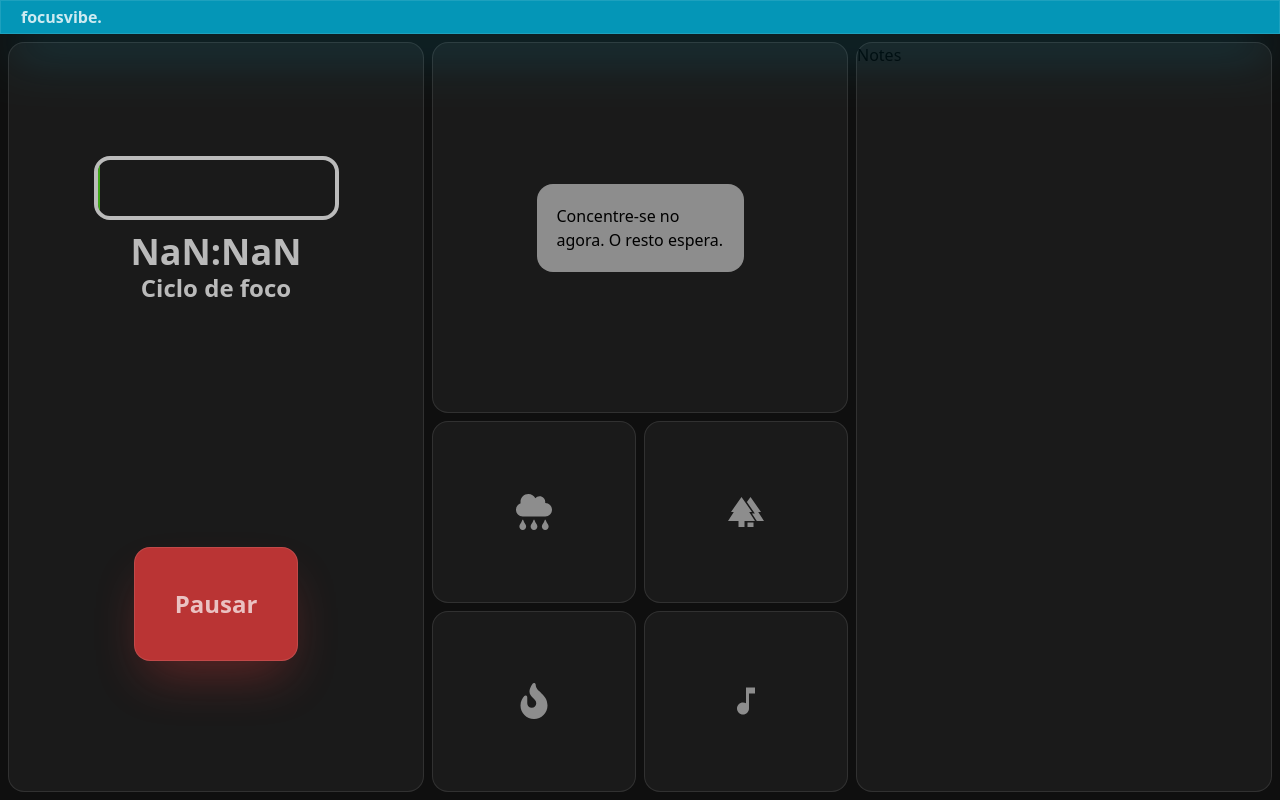
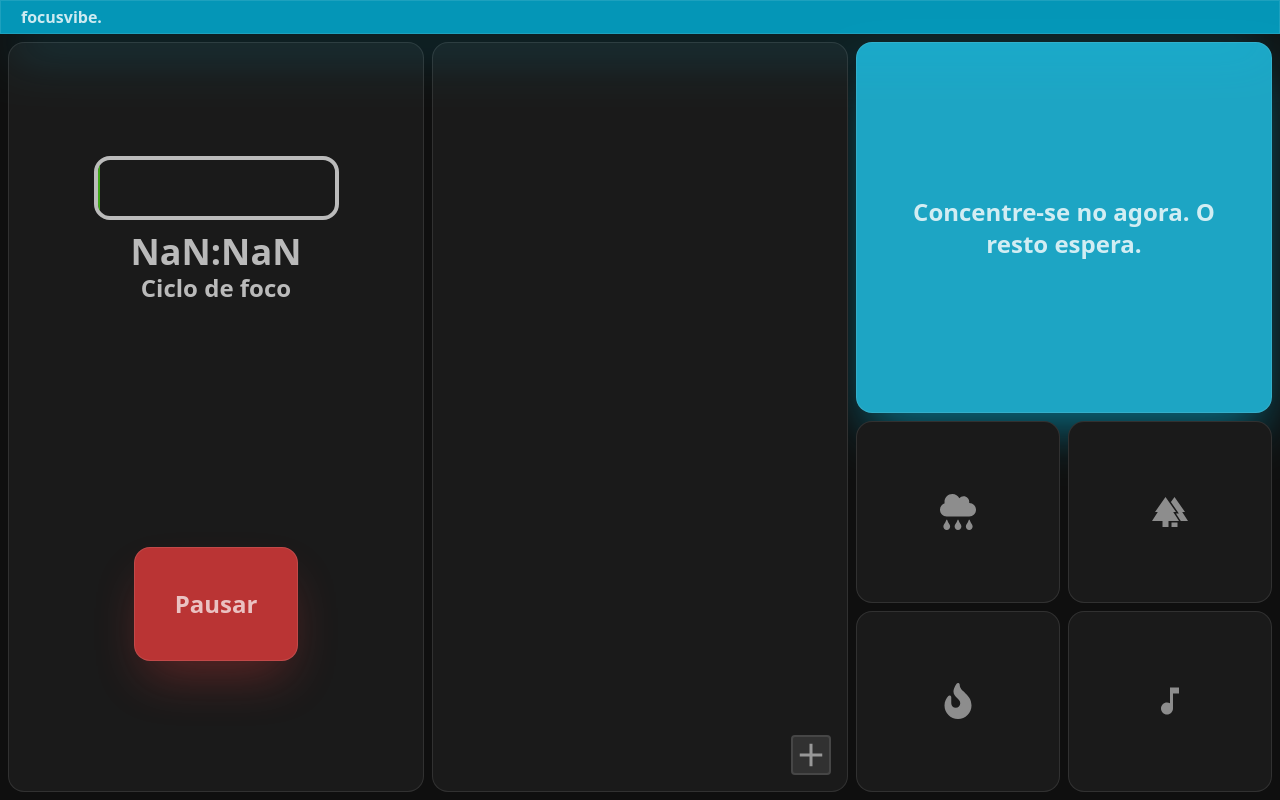
Before and after one commit to ypiaza/focusvibbe, a React (Vite) app: page / in a window 1280 px wide. Built offline with nearby package versions, Linux system fonts and the light colour scheme.

Commit message:
Logica da area de anotações

```diff
--- a/src/App.tsx
+++ b/src/App.tsx
@@ -11,11 +11,11 @@ const App = () => {
       <Header focus={focus} />
       <main  className="grid grid-cols-3 h-full p-2 gap-2">
         <Pomodoro />
+        <Notes />
         <div className="grid grid-rows-2 gap-2">
           <Sugestions />
           <PlayerSong focus={focus}/>
         </div>
-        <Notes />
       </main >
     </div>
   )
--- a/src/components/Notes.tsx
+++ b/src/components/Notes.tsx
@@ -1,6 +1,24 @@
+import { useState } from "react"
+import { IoMdAdd } from "react-icons/io";
+import { IoClose } from "react-icons/io5";
+
+
+
 const Notes = () => {
+  const [addNote, setAddNote] = useState<boolean | null>(false)
+
   return (
-    <div className="border bg-[#1a1a1a] border-white/10 rounded-2xl">Notes</div>
+    <div className="relative border bg-[#1a1a1a] border-white/10 rounded-2xl p-2">
+      <button onClick={() => setAddNote(true)} className="text-4xl text-white/50 border-2 border-white/10 rounded bg-white/10 absolute  cursor-pointer hover:border-white/50 hover:text-white/70 duration-300 bottom-4 right-4"><IoMdAdd /></button>
+
+      {/* Toda vez que o botãp de adicionar for clicado aparecerá um bloco para adicionar o lembrete, como a função de um post it */}
+
+      {addNote === true ? (
+        <div className="relative w-full h-30 bg-white/60 rounded-2xl shadow-2xl shadow-white/30 border border-white/20">
+          <button className="absolute right-3 top-3 text-2xl text-black/50 cursor-pointer"><IoClose /></button>
+        </div>
+      ) : addNote === false}
+    </div>
   )
 }
 
--- a/src/components/PlayerSong.tsx
+++ b/src/components/PlayerSong.tsx
@@ -17,9 +17,9 @@ const PlayerSong = () => {
           <div
             key={btn.name}
             onClick={() => handleClick(btn.name)}
-            style={isActive ? {backgroundColor: `${btn.color}`, boxShadow: `10px 10px 1px rgba(${btn.color, 0.6})`} : {}}
+            style={isActive ? {backgroundColor: `rgba(255, 255, 255, 0.3)`, boxShadow: `0px 0px 50px rgba(255, 255, 255, 0.3)`} : {}}
             className={`flex items-center justify-center border text-4xl cursor-pointer border-white/10 rounded-2xl bg-[#1a1a1a] transition-colors duration-300
-              ${isActive ? `text-white scale-90` : "text-white/50"}
+              ${isActive ? `text-white scale-95` : "text-white/50"}
             `}
           >
             <Icon />
--- a/src/components/Sugestions.tsx
+++ b/src/components/Sugestions.tsx
@@ -7,18 +7,16 @@ const Sugestions = () => {
   useEffect(() => {
     const interval = setInterval(() => {
       setMotivation((id) => (id + 1) % focusTips.length)
-    }, 6000)
+    }, 10000)
 
     return () => clearInterval(interval)
   }, [])
 
   return (
-    <div className="border bg-[#1a1a1a] border-white/10 rounded-2xl flex items-center justify-center">
-      <div className={`bg-white/50 rounded-2xl flex items-center justify-center w-[50%] p-5 ${focusTips[motivation] ? 'bg-red-600' : ''}`}>
-        <p>
+    <div className="border bg-[#1da5c4] shadow-2xl shadow-[#00D0FF]/50 border-white/10 rounded-2xl flex items-center justify-center p-10 transition-all duration-300">
+        <p className="font-bold text-2xl text-white/80 text-center">
           {focusTips[motivation].text}
         </p>
-      </div>
     </div>
   )
 }
```
